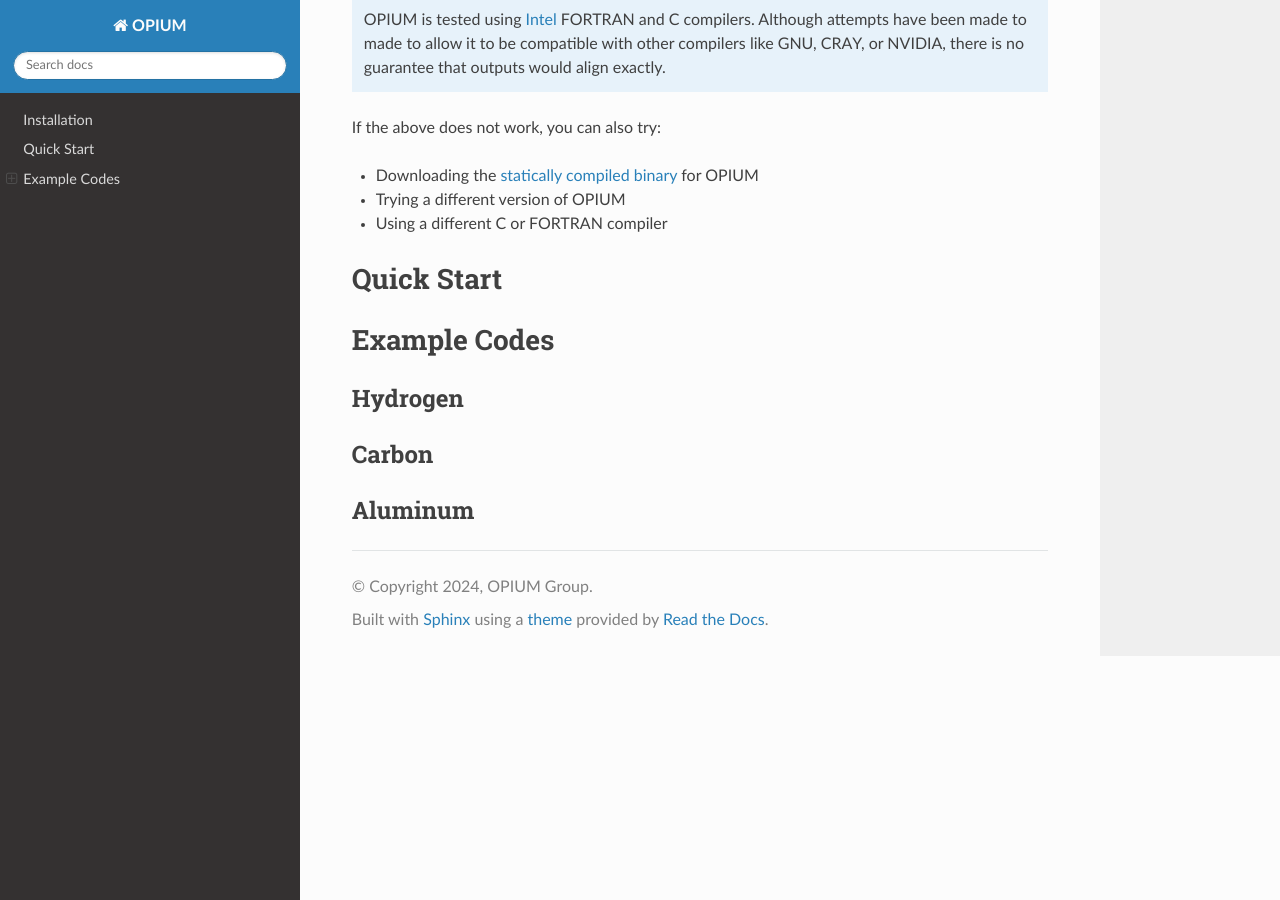
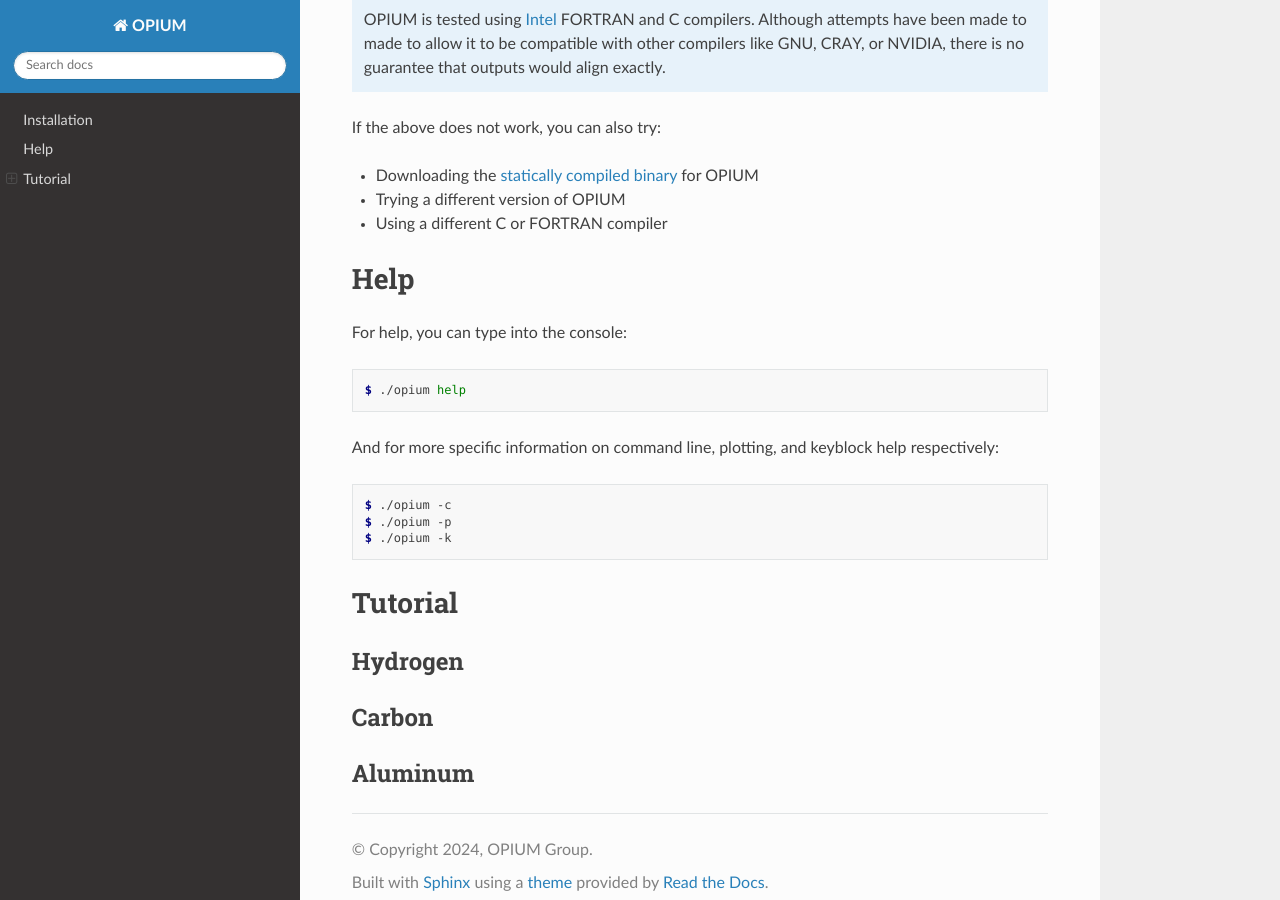
Before and after one commit to rappegroup/opium-docs, a Sphinx documentation site: the page built from docs/source/introduction.rst, in a window 1280 px wide and 900 px high, scrolled down 627 px. Built offline with Sphinx 7.4.7 and the Read the Docs theme 2.0.0, drawn with Linux system fonts in a browser that asks for light colours.

Commit message:
Added help section and expanded usage section

```diff
--- a/docs/source/introduction.rst
+++ b/docs/source/introduction.rst
@@ -36,12 +36,24 @@ If the above does not work, you can also try:
 * Using a different C or FORTRAN compiler
 
 
-Quick Start
+Help
 ========================================
+For help, you can type into the console:
+
+.. code-block:: console
+
+   $ ./opium help
+
+And for more specific information on command line, plotting, and keyblock help respectively:
+
+.. code-block:: console
+
+   $ ./opium -c
+   $ ./opium -p
+   $ ./opium -k
 
 
-
-Example Codes
+Tutorial
 ========================================
 
 
```
Also changed, not shown: docs/source/usage.rst (+48 -0 lines).
